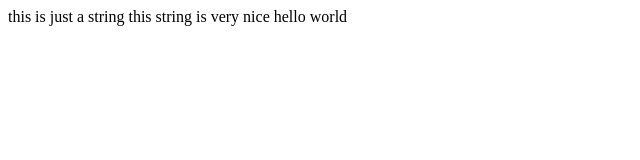
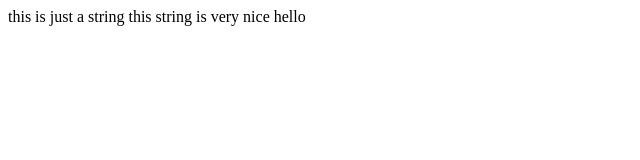
Before and after one commit to waqashsn/js_string_word_counter, a plain HTML site: page super.html in a window 1280 px wide. Shown: the full height of the page, 0-640 px from the left. Drawn offline with Linux system fonts and the light colour scheme.

Commit message:
Removed the changed made to the passed string in previous commit

```diff
--- a/super.html
+++ b/super.html
@@ -6,7 +6,7 @@
 
 
     <script>
-        let myString = "this is just a string this string is very nice hello world";
+        let myString = "this is just a string this string is very nice hello";
         let para = document.createElement("P");
         let text = document.createTextNode(myString);
         para.appendChild(text);
```
